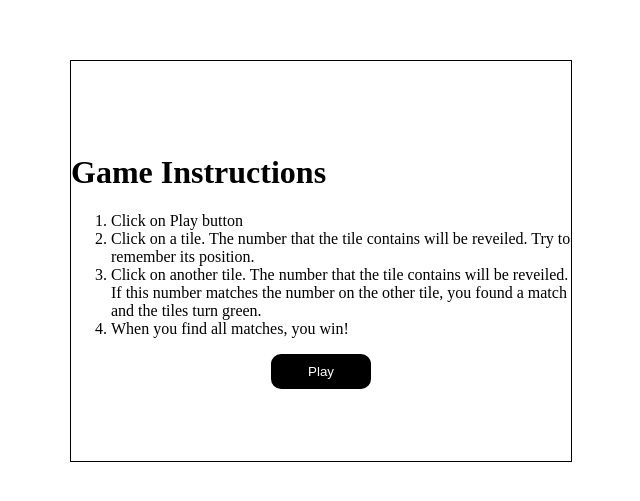
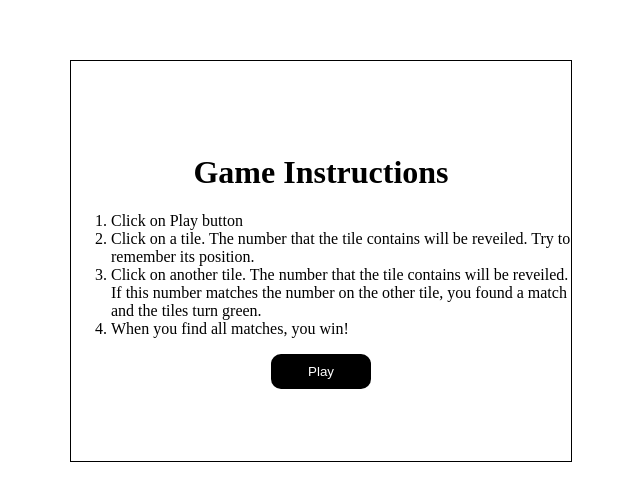
Before and after one commit to holhen/memory-game, a React (Vite) app: page / in a window 1280 px wide. Shown: the part 147-648 px from the top of the page, without its empty margins (319-959 px from the left). Built offline with nearby package versions, Linux system fonts and the light colour scheme.

Commit message:
Revert "move h1 into in-progress"
This reverts commit 97bc4d10e4a5e7a14ccf1c12f730370b37363d8f.

```diff
--- a/src/components/Game/Game.scss
+++ b/src/components/Game/Game.scss
@@ -11,10 +11,6 @@
     grid-template-columns: repeat(5, 1fr);
     justify-content: stretch;
     align-items: stretch;
-
-    h1 {
-      text-align: center;
-    }
   }
 
   &.won {
@@ -24,4 +20,8 @@
       text-align: center;
     }
   }
+
+  h1 {
+    text-align: center;
+  }
 }
```
